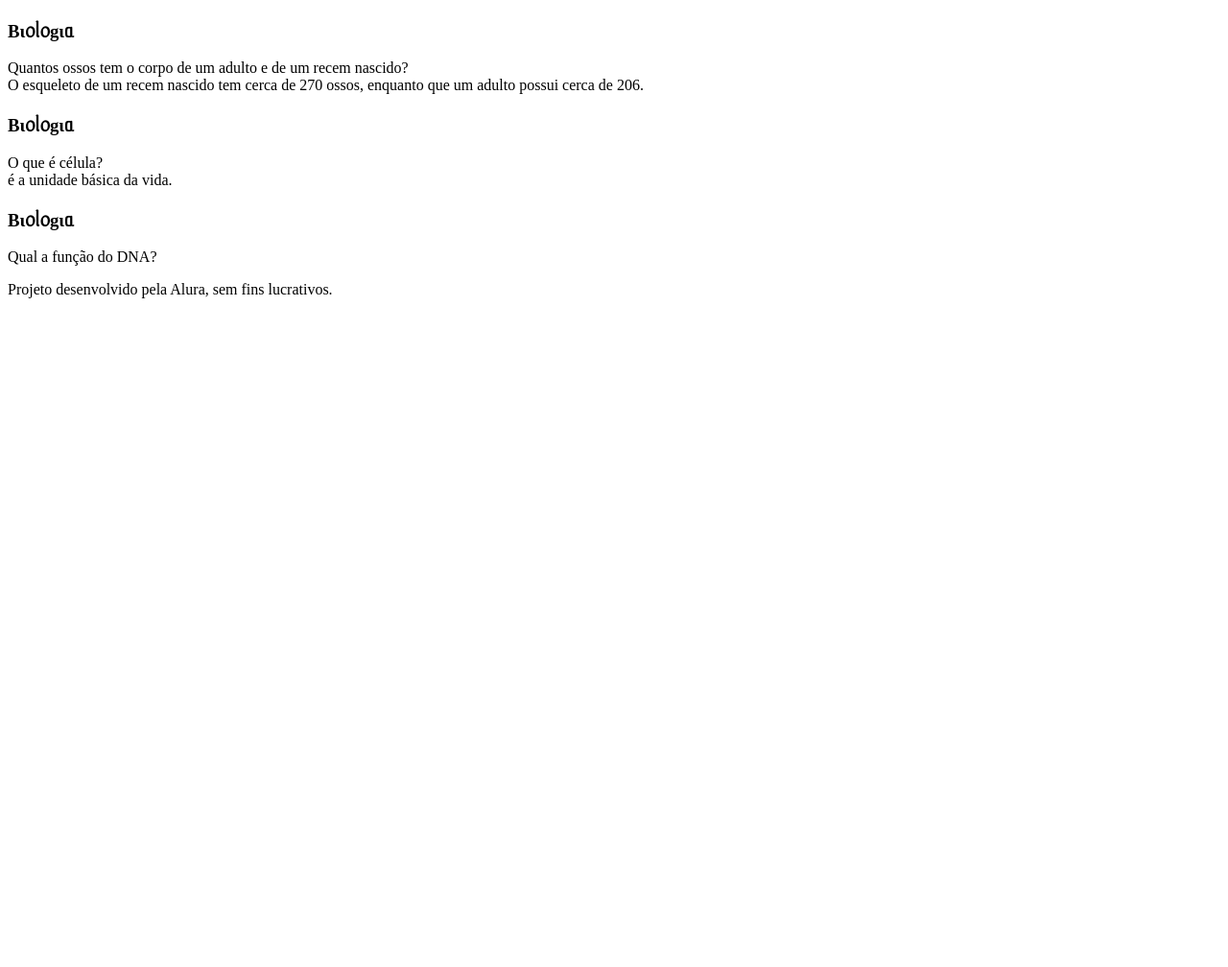
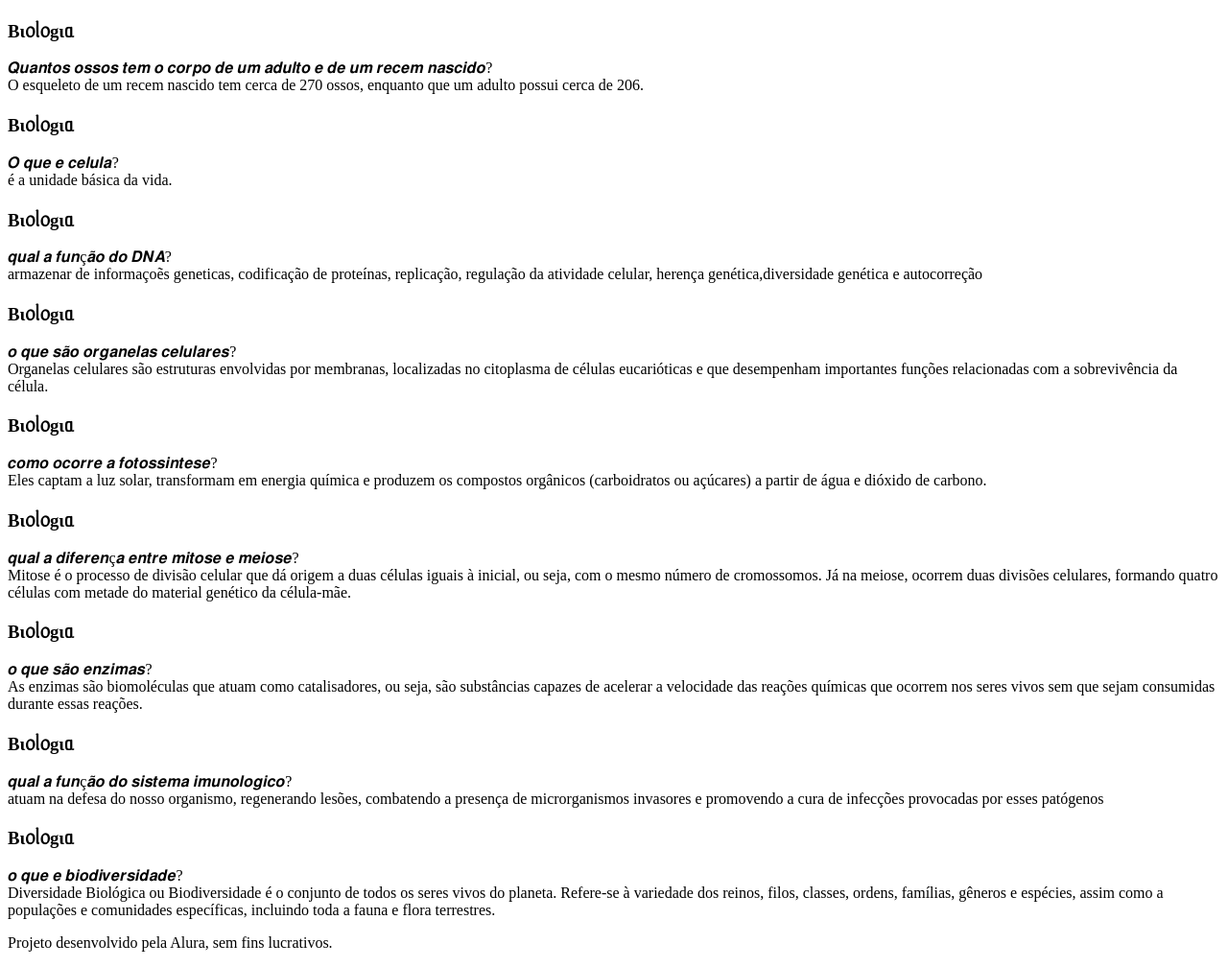
Before and after one commit to yletxz/carto-s, a plain HTML site: page index.html in a window 1280 px wide. Shown: the whole page at 96% size. Before the commit the page ends 800 px from the top, so only its background shows below. Drawn offline with Linux system fonts and the light colour scheme.

Commit message:
Add files via upload

```diff
--- a/index.html
+++ b/index.html
@@ -12,7 +12,7 @@
                 <div class="cartao__conteudo">
                     <h3>Bι᥆ᥣ᥆gιᥲ</h3>
                     <div class="cartao__conteudo__pergunta">
-                        Quantos ossos tem o corpo de um adulto e de um recem nascido?
+                        𝑸𝒖𝒂𝒏𝒕𝒐𝒔 𝒐𝒔𝒔𝒐𝒔 𝒕𝒆𝒎 𝒐 𝒄𝒐𝒓𝒑𝒐 𝒅𝒆 𝒖𝒎 𝒂𝒅𝒖𝒍𝒕𝒐 𝒆 𝒅𝒆 𝒖𝒎 𝒓𝒆𝒄𝒆𝒎 𝒏𝒂𝒔𝒄𝒊𝒅𝒐?
                     <div class="cartao__conteudo__resposta">
                             O esqueleto de um recem nascido tem cerca de 270 ossos, enquanto que um adulto possui cerca de 206.
                     </div>
@@ -22,7 +22,7 @@
                     <div class="cartao__conteudo">
                         <h3>Bι᥆ᥣ᥆gιᥲ</h3>
                         <div class="cartao__conteudo__pergunta">
-                            O que é célula?
+                            𝑶 𝒒𝒖𝒆 𝒆 𝒄𝒆𝒍𝒖𝒍𝒂?
                         </div>
                         <div class="cartao__conteudo__resposta">
                             é a unidade básica da vida.
@@ -33,24 +33,83 @@
                     <div class="cartao__conteudo">
                         <h3>Bι᥆ᥣ᥆gιᥲ</h3>
                         <div class="cartao__conteudo__pergunta">
-                            Qual a função do DNA?
+                            𝒒𝒖𝒂𝒍 𝒂 𝒇𝒖𝒏ç𝒂̃𝒐 𝒅𝒐 𝑫𝑵𝑨?
                         </div>
                         <div class="cartao__conteudo__resposta">
-
-
+                            armazenar de informaçoẽs geneticas, codificação de proteínas, replicação, regulação da atividade celular, herença genética,diversidade genética e autocorreção
                         </div>
                     </div>
                 </article>
-
-
+                <article class="cartao">
+                    <div class="cartao__conteudo">
+                        <h3>Bι᥆ᥣ᥆gιᥲ</h3>
+                        <div class="cartao__conteudo__pergunta">
+                            𝒐 𝒒𝒖𝒆 𝒔𝒂̃𝒐 𝒐𝒓𝒈𝒂𝒏𝒆𝒍𝒂𝒔 𝒄𝒆𝒍𝒖𝒍𝒂𝒓𝒆𝒔?
+                        </div>
+                        <div class="cartao__conteudo__resposta">
+                            Organelas celulares são estruturas envolvidas por membranas, localizadas no citoplasma de células eucarióticas e que desempenham importantes funções relacionadas com a sobrevivência da célula.
+                        </div>
+                    </div>
+                </article>
+                <article class="cartao">
+                    <div class="cartao__conteudo">
+                        <h3>Bι᥆ᥣ᥆gιᥲ</h3>
+                        <div class="cartao__conteudo__pergunta">
+                            𝒄𝒐𝒎𝒐 𝒐𝒄𝒐𝒓𝒓𝒆 𝒂 𝒇𝒐𝒕𝒐𝒔𝒔𝒊𝒏𝒕𝒆𝒔𝒆?
+                        </div>
+                        <div class="cartao__conteudo__resposta">
+                            Eles captam a luz solar, transformam em energia química e produzem os compostos orgânicos (carboidratos ou açúcares) a partir de água e dióxido de carbono.
+                        </div>
+                    </div>
+                </article>
+                <article class="cartao">
+                    <div class="cartao__conteudo">
+                        <h3>Bι᥆ᥣ᥆gιᥲ</h3>
+                        <div class="cartao__conteudo__pergunta">
+                            𝒒𝒖𝒂𝒍 𝒂 𝒅𝒊𝒇𝒆𝒓𝒆𝒏ç𝒂 𝒆𝒏𝒕𝒓𝒆 𝒎𝒊𝒕𝒐𝒔𝒆 𝒆 𝒎𝒆𝒊𝒐𝒔𝒆?
+                        </div>
+                        <div class="cartao__conteudo__resposta">
+                            Mitose é o processo de divisão celular que dá origem a duas células iguais à inicial, ou seja, com o mesmo número de cromossomos. Já na meiose, ocorrem duas divisões celulares, formando quatro células com metade do material genético da célula-mãe.
+                        </div>
+                    </div>
+                </article>
+                <article class="cartao">
+                    <div class="cartao__conteudo">
+                        <h3>Bι᥆ᥣ᥆gιᥲ</h3>
+                        <div class="cartao__conteudo__pergunta">
+                            𝒐 𝒒𝒖𝒆 𝒔𝒂̃𝒐 𝒆𝒏𝒛𝒊𝒎𝒂𝒔?
+                        </div>
+                        <div class="cartao__conteudo__resposta">
+                            As enzimas são biomoléculas que atuam como catalisadores, ou seja, são substâncias capazes de acelerar a velocidade das reações químicas que ocorrem nos seres vivos sem que sejam consumidas durante essas reações.
+                        </div>
+                    </div>
+                </article>
+                <article class="cartao">
+                    <div class="cartao__conteudo">
+                        <h3>Bι᥆ᥣ᥆gιᥲ</h3>
+                        <div class="cartao__conteudo__pergunta">
+                            𝒒𝒖𝒂𝒍 𝒂 𝒇𝒖𝒏ç𝒂̃𝒐 𝒅𝒐 𝒔𝒊𝒔𝒕𝒆𝒎𝒂 𝒊𝒎𝒖𝒏𝒐𝒍𝒐𝒈𝒊𝒄𝒐?
+                        </div>
+                        <div class="cartao__conteudo__resposta">
+                            atuam na defesa do nosso organismo, regenerando lesões, combatendo a presença de microrganismos invasores e promovendo a cura de infecções provocadas por esses patógenos
+                        </div>
+                    </div>
+                </article>
+                <article class="cartao">
+                    <div class="cartao__conteudo">
+                        <h3>Bι᥆ᥣ᥆gιᥲ</h3>
+                        <div class="cartao__conteudo__pergunta">
+                            𝒐 𝒒𝒖𝒆 𝒆 𝒃𝒊𝒐𝒅𝒊𝒗𝒆𝒓𝒔𝒊𝒅𝒂𝒅𝒆?
+                        </div>
+                        <div class="cartao__conteudo__resposta">
+                            Diversidade Biológica ou Biodiversidade é o conjunto de todos os seres vivos do planeta. Refere-se à variedade dos reinos, filos, classes, ordens, famílias, gêneros e espécies, assim como a populações e comunidades específicas, incluindo toda a fauna e flora terrestres.
+                        </div>
+                    </div>
+                </article>
             </section>
-
         </main>
-
         <footer>
             <p>Projeto desenvolvido pela Alura, sem fins lucrativos.</p>
         </footer>
-
-
     </body>
-</html>
+    </html>
```
Also changed, not shown: style.css (added).
